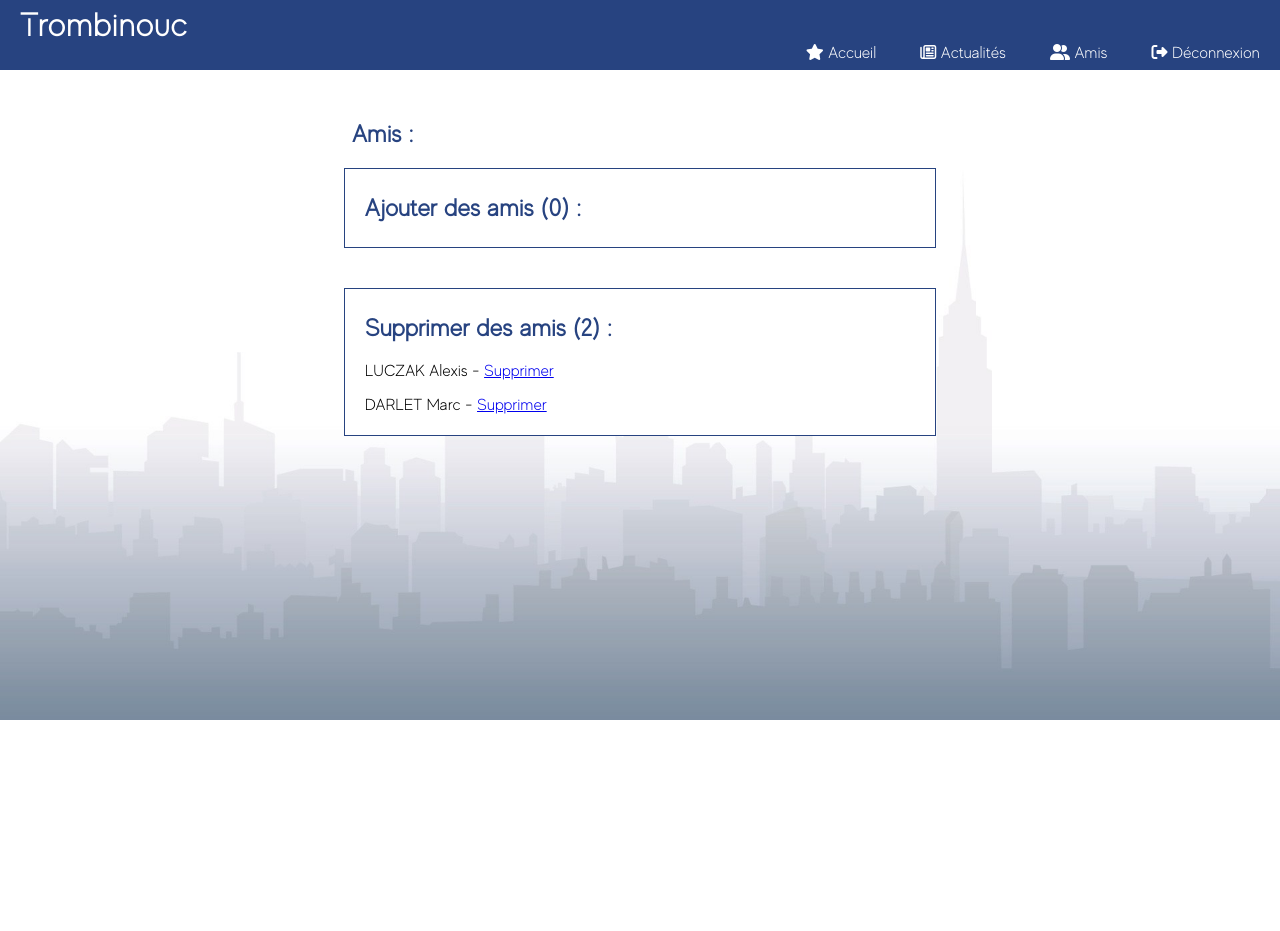
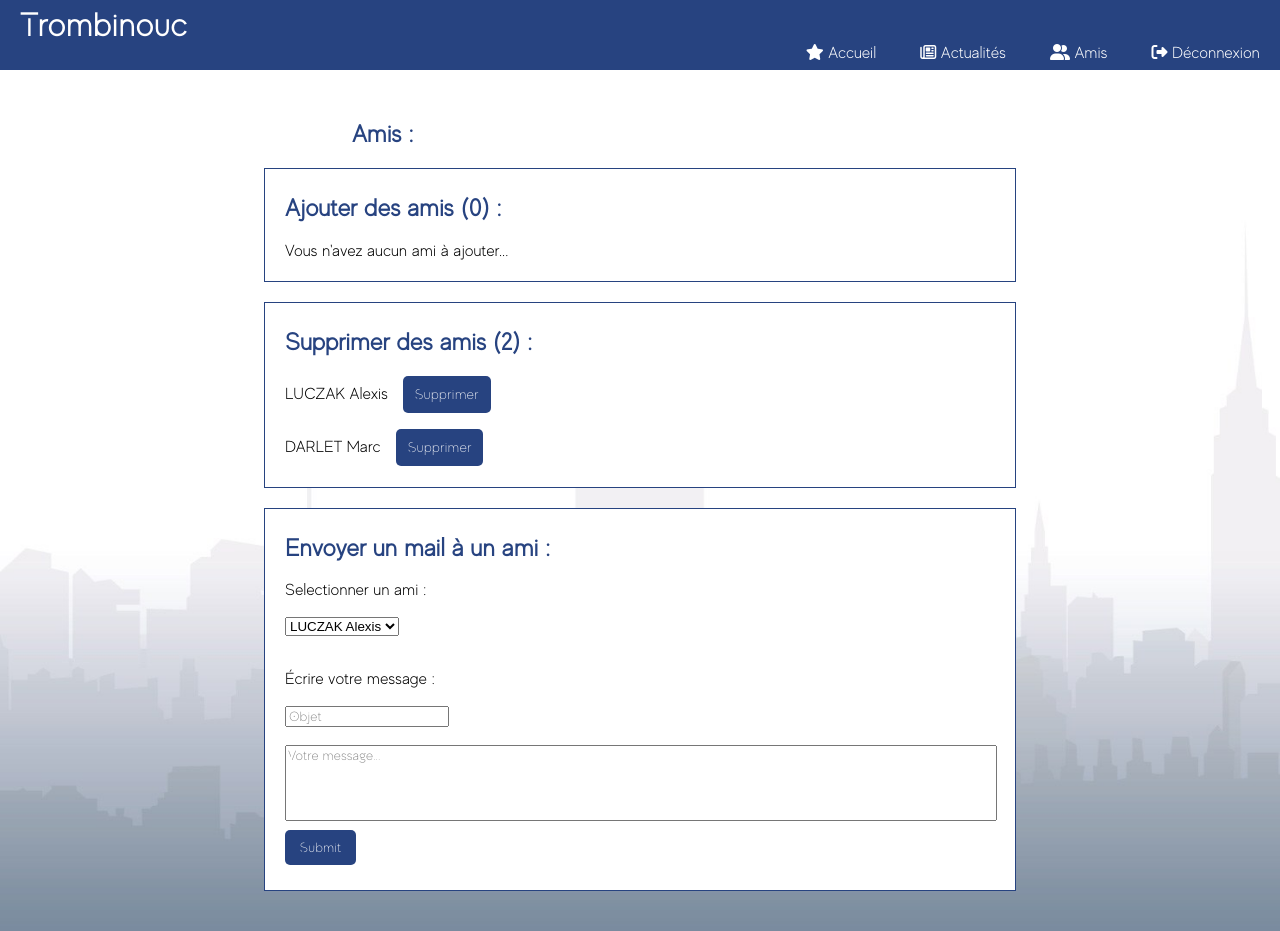
Before and after one commit to CraK06/Trombinouc, a PHP site: page /amis.php?add=11 in a window 1280 px wide. Before the commit the page ends 720 px from the top, so only its background shows below. Run offline with PHP 8.4, Linux system fonts and the light colour scheme; a user stored in the database is signed in; data comes from the database, SQL or seed files in the repository; both versions use the stored data as it was after the commit; some libraries are stand-ins or nearby versions.

Commit message:
Add files via upload

```diff
--- a/amis.php
+++ b/amis.php
@@ -1,11 +1,9 @@
 <?php
 session_start();
 	include 'bdd.php';
-	if (!$_SESSION['admin']) {
-		header('Location: timeline.php');
-	}
-	elseif (!$_SESSION['user']) {
-		header('Location: connexion.php?err=amis');
+	if (!isset($_SESSION['admin']) AND !$_SESSION['admin']) {
+		header('Location: index.php');
+		exit();
 	}
 
 	if (isset($_GET['add']) AND !empty($_GET['add'])) {
@@ -26,7 +24,7 @@ session_start();
 		<script src="https://kit.fontawesome.com/cbe705ba66.js"></script>
 		<meta charset="utf-8">
 		<link rel="stylesheet" type="text/css" href="style.css">
-		<title></title>
+		<title>Amis</title>
 	</head>
 	<body>
 		<?php include 'menu.php'; ?>
@@ -42,11 +40,16 @@ session_start();
 					</div>';
 				echo '<div class="add_del">
 						<h1>Ajouter des amis ('.$nb_add.') :</h1>';
+						if ($nb_add == 0) {
+							echo '<p>Vous n\'avez aucun ami à ajouter...</p>';
+						}
+						else {
 							foreach ($rep_add as $value_add) {
 								?>
-						<p><?php echo $value_add['nom'].' '.$value_add['prenom'];?> - <a href='amis.php?add=<?php echo $value_add['id'];?>'>Ajouter</a></p>
+								<p><?php echo $value_add['nom'].' '.$value_add['prenom'];?><a href='amis.php?add=<?php echo $value_add['id'];?>'>Ajouter</a></p>
 
 								<?php
+						}
 					}
 				echo '</div>';
 
@@ -58,14 +61,49 @@ session_start();
 				$nb_del = $req_del->rowCount();
 				echo '<div class="add_del">
 						<h1>Supprimer des amis ('.$nb_del.') : </h1>';
+						if ($nb_del == 0) {
+							echo '<p>Vous n\'avez aucun ami à supprimer...</p>';
+						}
+						else {
 							foreach ($rep_del as $value_del) {
 								?>
-						<p><?php echo $value_del['nom'].' '.$value_del['prenom'];?> - <a href='amis.php?del=<?php echo $value_del['id'];?>'>Supprimer</a></p>
+								<p><?php echo $value_del['nom'].' '.$value_del['prenom'];?><a href='amis.php?del=<?php echo $value_del['id'];?>'>Supprimer</a></p>
 								<?php
+							}
 						}
 				echo '</div>';
 
-				;
+
+				$contact = $bdd->prepare('SELECT mail, prenom, nom FROM utilisateur WHERE amis = 1 AND id != 1 ORDER BY id DESC');
+				$contact->execute();
+				$rep_contact = $contact->fetchAll();
+				echo '<div class="form_contact">';
+				echo '<h1>Envoyer un mail à un ami :</h1>';
+								$nb_contact = $contact->rowCount();
+								if ($nb_contact == 0) {
+									echo "<p>Veuillez ajouter un ami pour envoyer un mail...</p>";
+								}
+								else {
+									echo '	<form action="contact.php" method="POST">';
+									if (isset($_GET['mail']) AND strcmp($_GET['mail'], 'done') == 0) {
+										echo "<p class='valide'><i class='fas fa-check'></i> Votre mail a bien été envoyé.<p>";
+									}
+									echo		'<p><label>Selectionner un ami :</label><br><br>
+													<select name="user_contact">';
+									foreach ($rep_contact as $value_contact) {
+										echo 			'<option value="'.$value_contact['mail'].'">'.$value_contact['nom'].' '.$value_contact['prenom'].'</option>';
+									}
+									echo			'</select>
+												</p>
+												<br><label>Écrire votre message :</label><br><br>
+												<input type="text" name="objet_contact" placeholder="Objet" autocomplete="off">
+												<br><br>
+												<textarea name="message_contact" placeholder="Votre message..." autocomplete="off"></textarea>
+												<input type="submit" name="submit_contact">
+											</form>';
+								}
+				echo		'</div>';
+
 			}
 			?>
 		</section>
--- a/bdd.php
+++ b/bdd.php
@@ -1,4 +1,4 @@
 <?php
-	$bdd = new PDO('mysql:host=localhost;dbname=bf804552',"root","");
+	$bdd = new PDO('mysql:host=localhost;dbname=bf804552',"bf804552","bf8045523b90");
 	$bdd->exec("SET NAMES utf8");
 ?>
--- a/deconnexion.php
+++ b/deconnexion.php
@@ -2,5 +2,6 @@
 	session_start();
 	$_SESSION = array();
 	session_destroy();
-	header('Location: connexion.php');
+	header('Location: connexion.php?msg=deco');
+	exit();
 ?>
--- a/index.php
+++ b/index.php
@@ -5,7 +5,7 @@
 		<script src="https://kit.fontawesome.com/cbe705ba66.js"></script>
 		<meta charset="utf-8">
 		<link rel="stylesheet" type="text/css" href="style.css">
-		<title></title>
+		<title>Accueil</title>
 	</head>
 	<body>
 		<?php include 'menu.php'; ?>
@@ -18,5 +18,8 @@
 				<a href="inscription.php" id="get_started">Démarrer</a>
 			</div>
 		</section>
+		<footer class="footer_index">
+ 			 <p>&copy Florian BOURDENET</p>
+		</footer>
 	</body>
 </html>
--- a/menu.php
+++ b/menu.php
@@ -3,7 +3,7 @@
 if (isset($_SESSION['user']) AND isset($_SESSION['admin']) AND $_SESSION['admin'] == TRUE AND $_SESSION['user'] == TRUE) {
 	echo 	'<div class="conteneur">
 				<div class="contenu_gauche">
-					<h1>Trombinouc</h1>
+					<a href="index.php"><h1>Trombinouc</h1></a>
 				</div>
 
 				<div class="contenu_droite">
@@ -30,7 +30,7 @@ if (isset($_SESSION['user']) AND isset($_SESSION['admin']) AND $_SESSION['admin'
 elseif (isset($_SESSION['user']) AND $_SESSION['user'] == TRUE) {
 	echo 	'<div class="conteneur">
 				<div class="contenu_gauche">
-					<h1>Trombinouc</h1>
+					<a href="index.php"><h1>Trombinouc</h1></a>
 				</div>
 
 				<div class="contenu_droite">
@@ -54,20 +54,20 @@ elseif (isset($_SESSION['user']) AND $_SESSION['user'] == TRUE) {
 else {
 	echo 	'<div class="conteneur">
 				<div class="contenu_gauche">
-					<h1>Trombinouc</h1>
+					<a href="index.php"><h1>Trombinouc</h1></a>
 				</div>
 
 				<div class="contenu_droite">
 					<nav>
 						<ul>
 							<li>
-								<a href="index.php" id="hover1"><i class="fas fa-star"></i> Accueil</a>
+								<a href="index.php"><i class="fas fa-star"></i> Accueil</a>
 							</li>
 							<li>
-								<a href="timeline.php" id="hover2"><i class="far fa-newspaper"></i> Actualités</a>
+								<a href="timeline.php"><i class="far fa-newspaper"></i> Actualités</a>
 							</li>
 							<li>
-								<a href="Connexion.php" id="hover3"><i class="fas fa-sign-in-alt"></i> Connexion</a>
+								<a href="connexion.php"><i class="fas fa-sign-in-alt"></i> Connexion</a>
 							</li>
 						</ul>
 					</nav>
--- a/posts.php
+++ b/posts.php
@@ -16,4 +16,5 @@ session_start();
 	}
 
 	header("Location: timeline.php");
+	exit();
 ?>
--- a/style.css
+++ b/style.css
@@ -16,6 +16,67 @@ body {
 	background-repeat: no-repeat;
 
 }
+
+input {
+	font-family: "Evolve-Med";
+}
+
+.tabulation {
+	margin-left: 20px;
+}
+
+#already, #not_already {
+	font-size: 14px;
+}
+
+.erreur {
+	color: #721c24;
+	background-color: #f8d7da;
+	border: solid 1px #f5c6cb;
+	border-radius: .25em;
+	padding-left: 10px;
+	padding-top: 5px;
+	padding-bottom: 5px;
+	padding-right: 10px;
+	font-size:12px;
+}
+
+.valide {
+	color: #155724;
+	background-color: #d4edda;
+	border: solid 1px #c3e6cb;
+	border-radius: .25em;
+	padding-left: 10px;
+	padding-top: 5px;
+	padding-bottom: 5px;
+	padding-right: 10px;
+	font-size:12px;
+}
+
+.info {
+	color: #004085;
+	background-color: #cce5ff;
+	border: solid 1px #b8daff;
+	border-radius: .25em;
+	padding-left: 10px;
+	padding-top: 5px;
+	padding-bottom: 5px;
+	padding-right: 10px;
+	font-size:12px;
+}
+
+.footer_index {
+	color: white;
+	position: fixed;
+	bottom: 0;
+	width: 100%;
+	background-color: #274380;
+	font-style: italic;
+	font-size: small;
+	text-align: center;
+}
+
+/* menu.php */
 
 .conteneur {
 	height: 70px;
@@ -259,14 +306,14 @@ p#spacer {
 .amis {
 	color: #274380;
 	padding: 0;
-	margin: 50px auto -20px auto;
+	margin: 50px auto 0 auto;
 	width: 45%;
 	font-family: "Evolve-gros";
 }
 
 .add_del {
-	margin: 40px auto;
-	width: 43%;
+	margin: 20px auto;
+	width: 710px;
 	font-family: "Evolve-gros";
 	border: solid 1px #274380;
 	background-color: white;
@@ -276,3 +323,53 @@ p#spacer {
 .add_del h1 {
 	color: #274380;
 }
+
+.add_del a {
+	margin-left: 15px;
+	font-family: "Evolve-Med";
+	font-size: 14px;
+	height: 20px;
+	padding: 10px 12px 7px 12px;
+	display: inline-block;
+	border: none;
+	color: white;
+	background-color: #274380;
+	cursor: pointer;
+	text-decoration: none;
+	border-radius: 5px;
+}
+
+.form_contact {
+	margin: 0 auto 40px auto;
+	width: 710px;
+	font-family: "Evolve-gros";
+	border: solid 1px #274380;
+	background-color: white;
+	padding:5px 20px 20px 20px;
+}
+
+.form_contact h1 {
+	color: #274380;
+}
+
+.form_contact input[type='submit'] {
+	margin: 5px auto;
+}
+
+.form_contact textarea {
+	font-family: "Evolve-Med";
+	width: 99.5%;
+	height: 70px;
+	resize: none;
+}
+
+.form_contact input[type='submit'] {
+	height: 35px;
+	width: 10%;
+	display: inline-block;
+	border: none;
+	color: white;
+	background-color: #274380;
+	cursor: pointer;
+	border-radius: 5px;
+}
```
Also changed, not shown: other parts of style.css (+18 -32 lines), bf804552.sql (+13 -4 lines), connexion.php (+14 -7 lines), contact.php (added, +67 -0 lines), inscription.php (+25 -8 lines), timeline.php (+28 -22 lines). Lines whose indentation alone changed are shown as unchanged.
